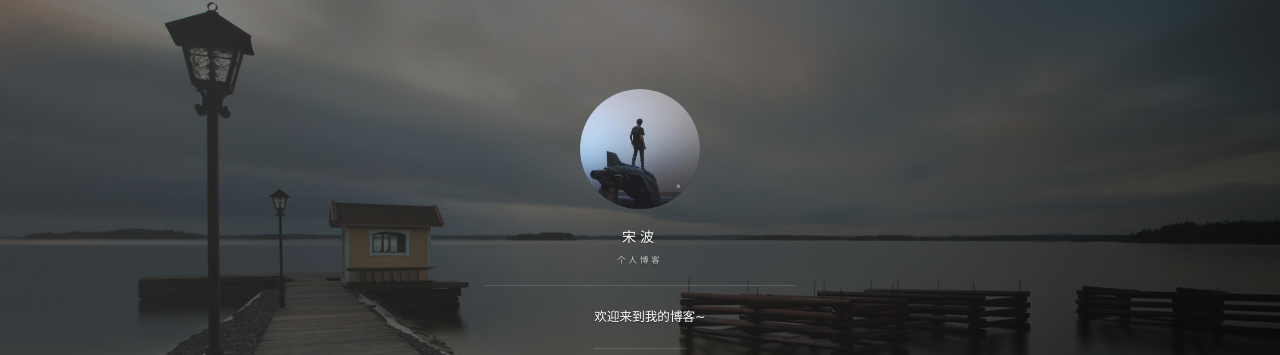
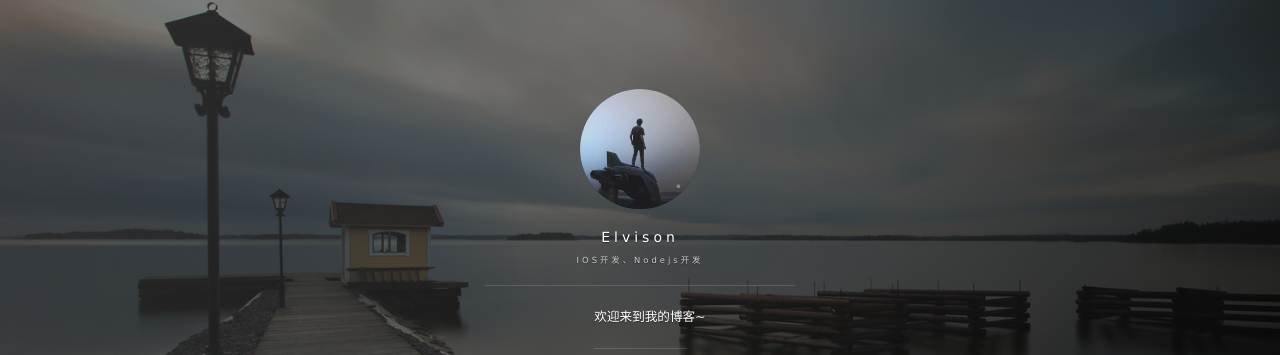
Before and after one commit to bosong/bosong.github.io, a Jekyll site: the page built from index.html, in a window 1280 px wide. Shown: the part 199-554 px from the top of the page. Built offline with Jekyll 4.4.1, drawn with Linux system fonts in a browser that asks for light colours; nearby versions of some CDN libraries; the list of posts is cut into pages by our own code; comment, search, counter and statistics services are not loaded; some of the changed text lies outside the part shown.

Commit message:
更新配置文件

```diff
--- a/_config.yml
+++ b/_config.yml
@@ -1,11 +1,11 @@
 # Basic
-title: 宋波
-subtitle: 个人博客
+title: Elvison
+subtitle: IOS开发、Nodejs开发
 description: 欢迎来到我的博客~
 # 头像里面的标题
-avatarTitle: Elvison
+avatarTitle: 无所畏惧，继续前行
 # 头像里面的描述
-avatarDesc: iOS / NodeJs学习
+avatarDesc: iOS、NodeJs
 url: "http://elvison.club"
 
 # Comment
@@ -22,21 +22,21 @@ social:
 
 # 百度统计
 # 使用博客模板请去掉或者更换 id
-baidu:
-    id: 8ba1c6be0953b6f9c2ba38e57f615421
+#baidu:
+#    id: 8ba1c6be0953b6f9c2ba38e57f615421
 
 # Google Analytics
 # 使用博客模板请去掉或者更换 id
-ga:
-    id: UA-84134159-3
-    host: auto
+#ga:
+#    id: UA-84134159-3
+#    host: auto
 
 
 # 《----------------- 上面的信息修改成你自己的 ---------------------------》
 #
 #
 #  _post/ 下的文章更换成你自己的文章
-#  帮忙star一下，感谢~😆 地址： https://github.com/leopardpan/leopardpan.github.io
+#
 #
 #
 # 《--------------- 下面的信息可以自行选择是否修改 ------------------------》
```
